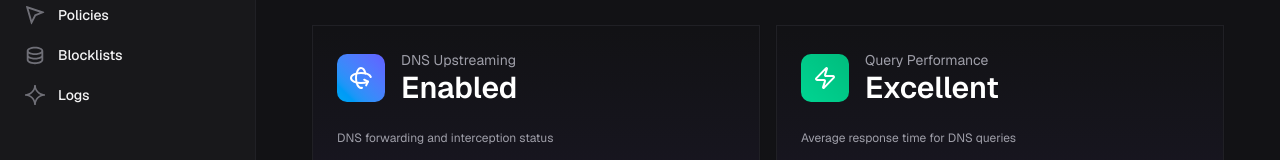
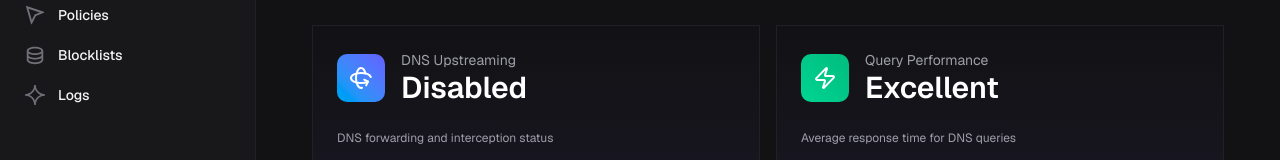
Before and after one commit to hydradns/hydra-ui, a Next.js app: page /dnsengine in a window 1280 px wide. Shown: the part 191-351 px from the top of the page. Built offline with nearby package versions, Linux system fonts and the light colour scheme; no server answers.

Commit message:
Refactor dashboard layout to integrate Providers and remove DashboardProvider; implement useDNSEngineData for DNS engine data management

```diff
--- a/app/dashboard/page.tsx
+++ b/app/dashboard/page.tsx
@@ -30,7 +30,6 @@ import { ActionButtons } from "@/components/action-buttons";
 import { SectionCards } from "@/components/section-cards";
 import { useEffect } from "react";
 import api from "@/lib/api";
-import { DashboardProvider } from "./DashboardProvider";
 
 export default function Page() {
   useEffect(() => {
@@ -71,7 +70,6 @@ export default function Page() {
               {/* Right side */}
               {/* <ActionButtons /> */}
             </header>
-            <DashboardProvider>
             <div className="overflow-hidden">
               <div className="@container/main flex flex-1 flex-col gap-2">
                 <div className="flex flex-col gap-4 py-4 md:gap-6 md:py-6">
@@ -87,7 +85,6 @@ export default function Page() {
                 <Chart06 />
               </div>
             </div>
-            </DashboardProvider>
           </div>
         </div>
       </SidebarInset>
--- /dev/null
+++ b/app/dnsengine/useDNSEngineData.ts
@@ -0,0 +1,29 @@
+// app/dashboard/useDashboardData.ts
+"use client";
+
+import api from "@/lib/api";
+import { useQuery } from "@tanstack/react-query";
+
+export interface DNSEngineData {
+  accepting_queries: boolean;
+  enabled: boolean;
+  last_error: string | null;
+}
+
+export function useDNSEngineData() {
+  return useQuery<DNSEngineData>({
+    queryKey: ["dnsEngineData"],
+    queryFn: async () => {
+      const res = await api.get("/dns/engine");
+      // Some APIs wrap the payload in an outer `data` field (e.g. { data: { ... } }).
+      // To make the hook robust against both shapes, return the inner payload
+      // when present, otherwise return the response `data` as-is.
+      const payload = res?.data;
+      return payload && typeof payload === "object" && "data" in payload
+        ? // @ts-ignore - payload may be `any` from axios, and `data` is the wrapped payload
+          payload.data
+        : payload;
+    },
+    refetchInterval: 3000,
+  });
+}
--- a/app/layout.tsx
+++ b/app/layout.tsx
@@ -1,5 +1,6 @@
 import { Geist, Geist_Mono } from "next/font/google";
 import "./globals.css";
+import { Providers } from "./providers";
 
 const fontSans = Geist({
   variable: "--font-sans",
@@ -21,7 +22,7 @@ export default function RootLayout({
       <body
         className={`${fontSans.variable} ${fontMono.variable} font-sans antialiased`}
       >
-        {children}
+        <Providers>{children}</Providers>
       </body>
     </html>
   );
--- /dev/null
+++ b/app/providers.tsx
@@ -0,0 +1,25 @@
+// app/providers.tsx
+"use client";
+
+import { QueryClient, QueryClientProvider } from "@tanstack/react-query";
+import { ReactQueryDevtools } from "@tanstack/react-query-devtools";
+import { useState } from "react";
+
+export function Providers({ children }: { children: React.ReactNode }) {
+    // Create a new QueryClient instance only once per app
+    const [queryClient] = useState(() => new QueryClient({
+        defaultOptions: {
+            queries: {
+                staleTime: 60 * 1000, // Data stays fresh for 1 minute
+                refetchOnWindowFocus: false, // Don't refetch when window regains focus
+            },
+        },
+    }));
+
+    return (
+        <QueryClientProvider client={queryClient}>
+            {children}
+            <ReactQueryDevtools initialIsOpen={false} />
+        </QueryClientProvider>
+    );
+}
--- a/components/dns-engine-section-cards.tsx
+++ b/components/dns-engine-section-cards.tsx
@@ -1,4 +1,5 @@
 "use client"
+import { useDNSEngineData } from "@/app/dnsengine/useDNSEngineData";
 import {
   Card,
   CardDescription,
@@ -16,8 +17,7 @@ function CardIcon({ bgClass, children }: { bgClass: string; children: React.Reac
 }
 
 export function DNSEngineSectionCards() {
-  const data = {}
-
+  const { data } = useDNSEngineData();
   return (
     <>
       <div className="*:data-[slot=card]:from-primary/5 *:data-[slot=card]:to-card dark:*:data-[slot=card]:bg-card grid grid-cols-1 gap-4 *:data-[slot=card]:bg-gradient-to-t *:data-[slot=card]:shadow-xs lg:px-6 @xl/main:grid-cols-2 @5xl/main:grid-cols-2">
@@ -31,7 +31,7 @@ export function DNSEngineSectionCards() {
                 <div>
                   <CardDescription>DNS Upstreaming</CardDescription>
                   <CardTitle className="text-2xl font-semibold text-white tabular-nums @[250px]/card:text-3xl">
-                    {(data?.total_queries ?? "Enabled").toLocaleString()}
+                    {(data?.accepting_queries ? "Enabled" : "Disabled")}
                   </CardTitle>
                 </div>
               </div>
```
Lines whose indentation alone changed are shown as unchanged.
